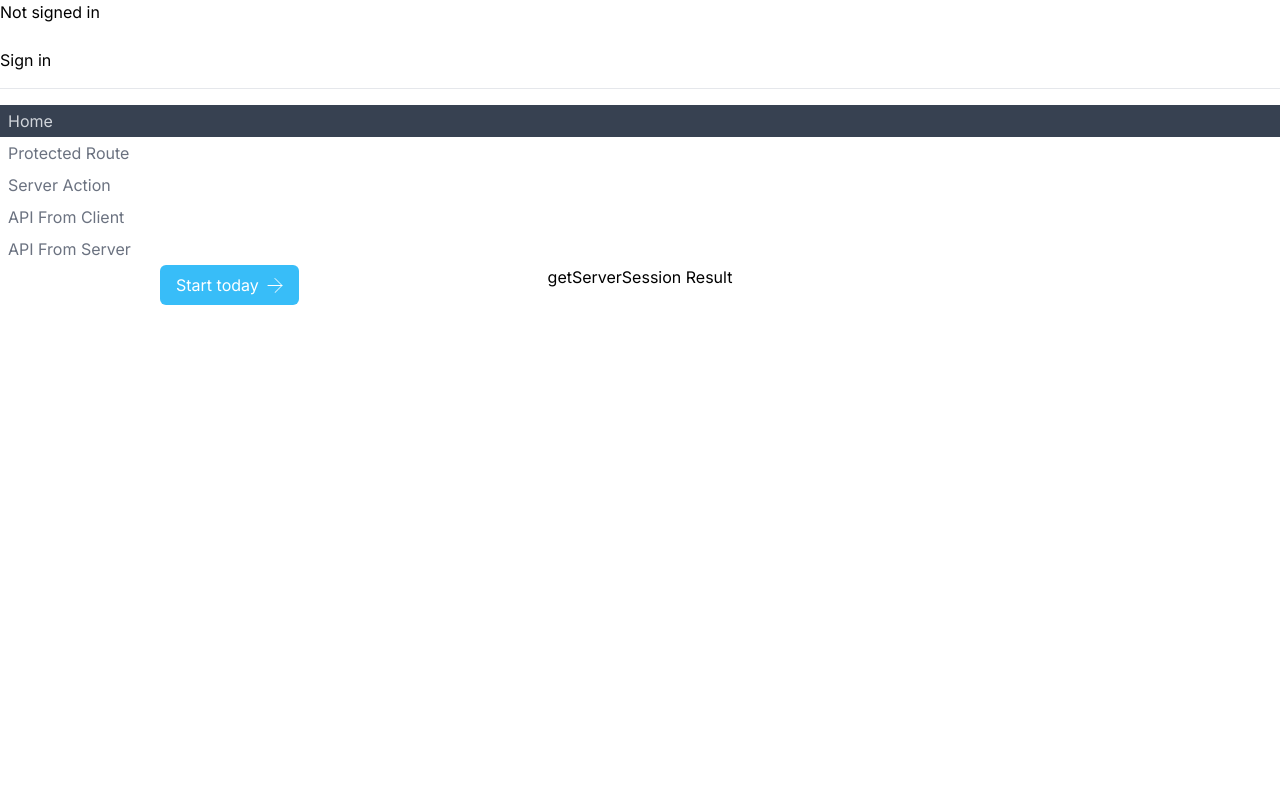
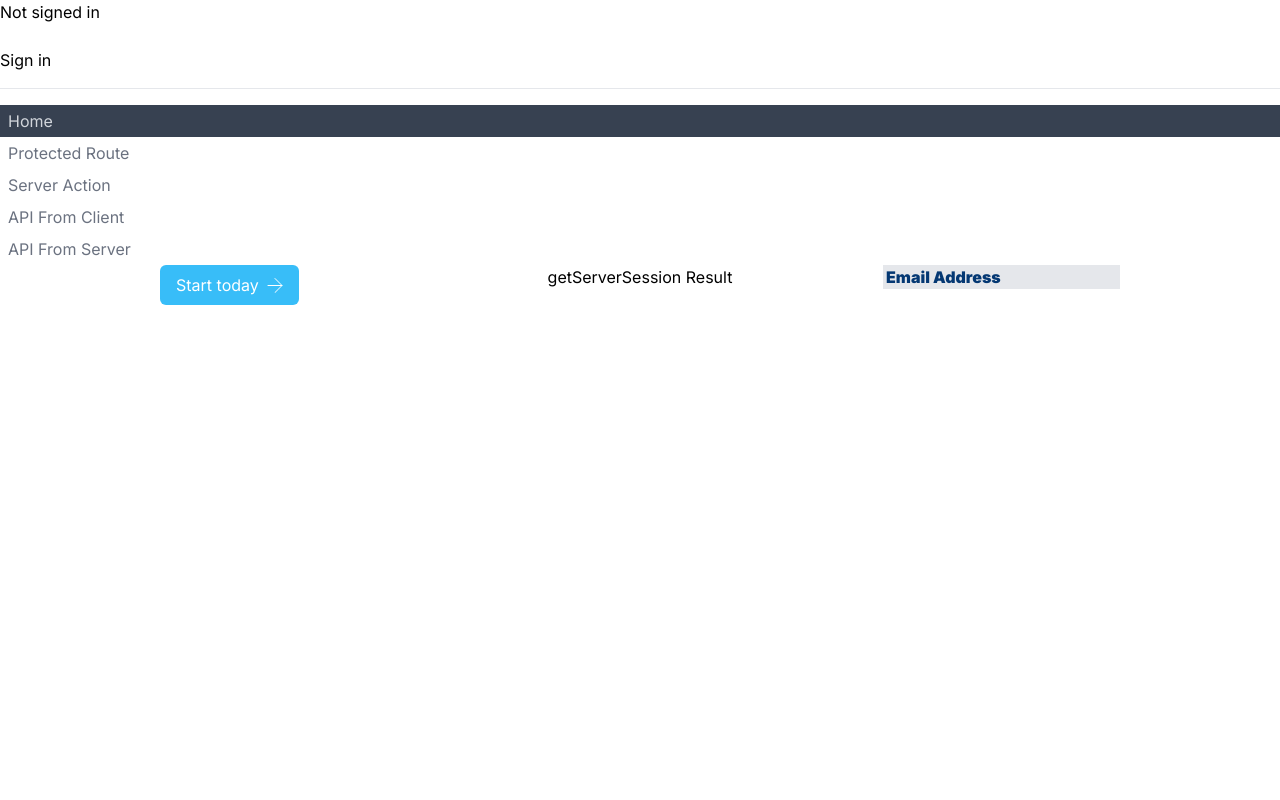
Before and after one commit to CjordanIII/max-enegry, a Next.js app: page / in a window 1280 px wide. Shown: the top 800 px of the page. Built offline with nearby package versions, Linux system fonts and the light colour scheme; no server answers.

Commit message:
add a email address input component

```diff
--- a/src/app/page.js
+++ b/src/app/page.js
@@ -5,7 +5,14 @@ import {
   handleButtion,
   lightBlueBtn,
   svg,
-} from "../components/button/buttonMetadata.jsx";
+} from "../components/button/buttonMetadata.jsx"; 1
+
+import "../styles/emailAddressInput.css";
+import EmailAddressInput from "../components/emailAddressInput/emailAddressInput.jsx";
+import {
+  lightGrayEmailBox,
+  placeholderClass
+} from "../components/emailAddressInput/emailAddressInputMetadata.jsx";
 
 export default function Home() {
   const session = async () => {
@@ -28,6 +35,13 @@ export default function Home() {
           handleButtion={handleButtion}
         />
       </div>
+      <div className="absolute top-15 right-40">
+        <EmailAddressInput
+          emailBoxLabel={lightGrayEmailBox.emailBoxLabel}
+          style={lightGrayEmailBox.style}
+          placeholderClass={placeholderClass.className}
+        />
+      </div>
     </main>
   );
 }
--- /dev/null
+++ b/src/components/emailAddressInput/emailAddressInput.jsx
@@ -0,0 +1,16 @@
+"use client";
+
+const emailAddressInput = ({ emailBoxLabel, style, placeholderClass }) => {
+    return (
+        <form>
+            <input
+                type="email"
+                className={`${style} ${placeholderClass}`}  // Use the classes here
+                placeholder={emailBoxLabel}
+                required
+            />
+        </form>
+    );
+}
+
+export default emailAddressInput;
--- /dev/null
+++ b/src/components/emailAddressInput/emailAddressInputMetadata.jsx
@@ -0,0 +1,9 @@
+export const lightGrayEmailBox = {
+    style: "bg-gray-200",
+    emailBoxLabel: "Email Address",
+};
+
+
+export const placeholderClass = {
+    className: "placeholder-color",
+}
--- /dev/null
+++ b/src/styles/emailAddressInput.css
@@ -0,0 +1,10 @@
+.placeholder-color {
+    color: #043873;
+    font-weight: bold;
+    padding-left: 3px;
+}
+
+.placeholder-color::placeholder {
+    color: #043873;
+    font-weight: bolder;
+}
```
